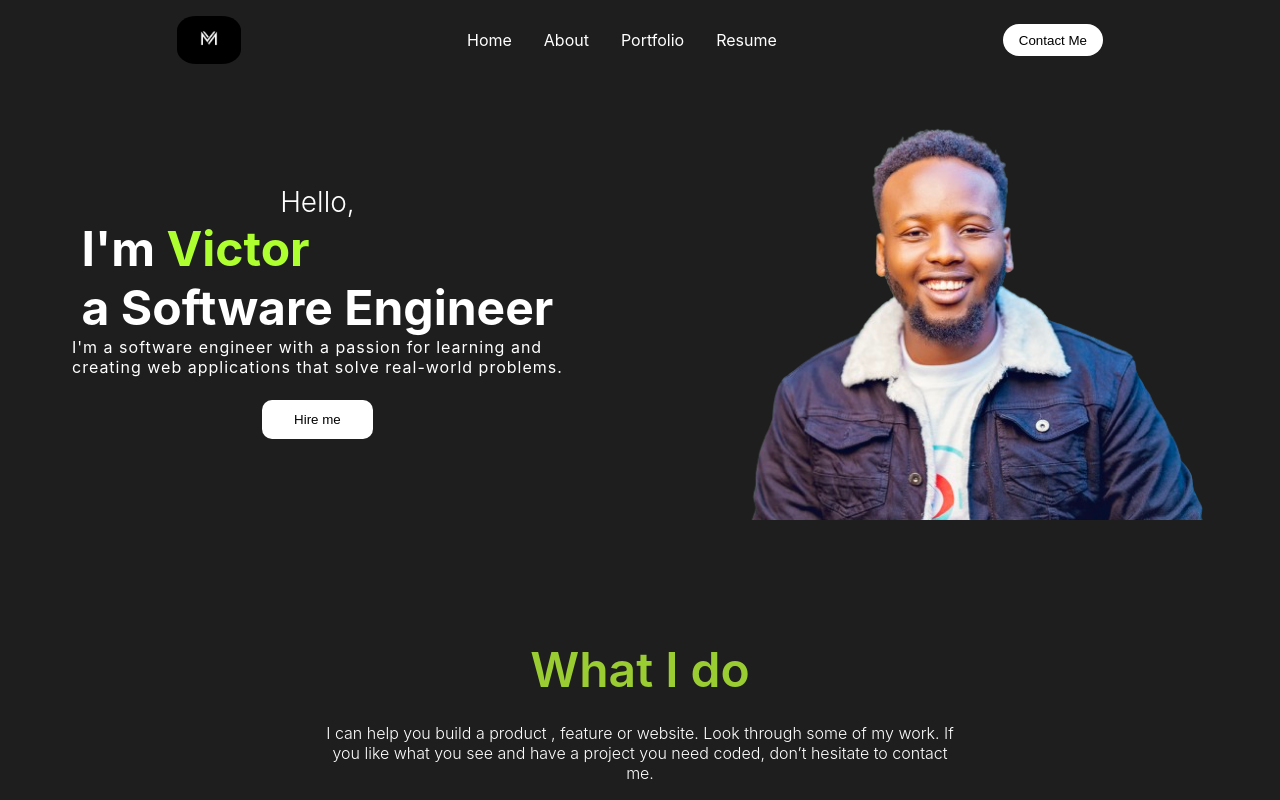
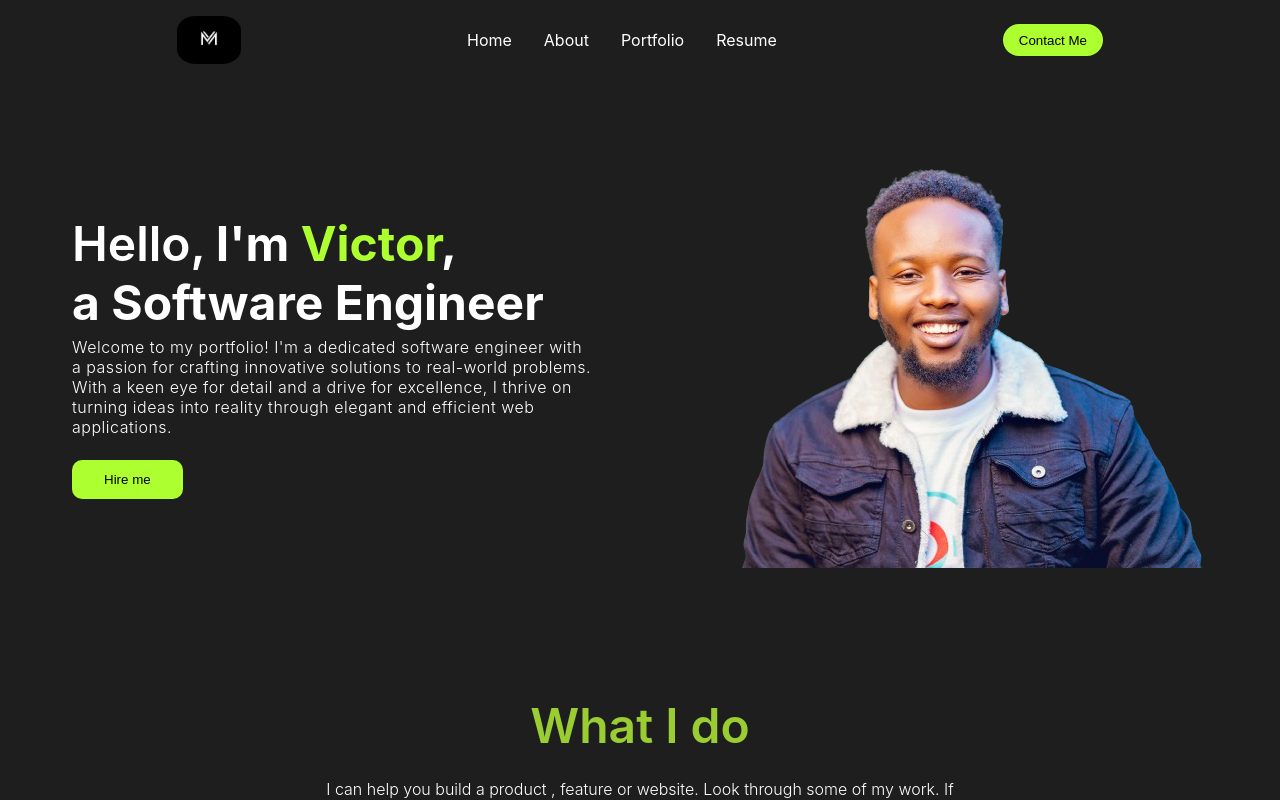
Before and after one commit to maruruis/portofolio-ian, a React (Create React App) app in the folder client/client/: page / in a window 1280 px wide. Shown: the top 800 px of the page. Built offline with nearby package versions, Linux system fonts and the light colour scheme.

Commit message:
updated all the styling

```diff
--- a/client/client/src/Components/Intro.js
+++ b/client/client/src/Components/Intro.js
@@ -7,17 +7,21 @@ export default function Intro() {
   return (
     <section id='intro'>
       <div className='intro-content'>
+        <div className='intro-text'>
           <span className='hello'>Hello,</span>
-        <span className='IntroText'>I'm <span className='introName'>Victor</span><br />
+          <span className='introText'>
+            I'm <span className='introName'>Victor</span>,<br />
             a Software Engineer
           </span>
           <p className='introPara'>
-          I'm a software engineer with a passion for learning and<br/> creating web applications that solve real-world problems.
+            Welcome to my portfolio! I'm a dedicated software engineer with a passion for crafting innovative solutions to real-world problems.
+            With a keen eye for detail and a drive for excellence, I thrive on turning ideas into reality through elegant and efficient web applications.
           </p>
           <Link>
             <button className='introBtn'>Hire me</button>
           </Link>
         </div>
+      </div>
       <img src={bg} alt='profile' className='bg-image' />
     </section>
   );
--- a/client/client/src/Css/Intro.css
+++ b/client/client/src/Css/Intro.css
@@ -3,47 +3,36 @@
   margin: 0 auto;
   overflow: hidden;
   max-width: 75rem;
-  height: 100vh;
-  position: relative;
   display: flex;
-  align-items: center;
-  justify-content: space-between;
-  top: -10rem;
+  margin-top: 5rem;
 }
 
 .bg-image {
-  position: absolute;
-  z-index: -1;
   object-fit: contain;
   height: 100%;
-  width: 50%;
+  width: 70vw;
   right: 0;
   top: 0;
   transition: opacity 0.3s ease;
 }
 
 .intro-content {
-  margin: 0;
   padding: 2rem;
   font-size: 3rem;
   font-weight: 700;
   display: flex;
-  flex-direction: column;
-  justify-content: flex-start;
-  max-width: 100vw;
-  position: relative;
-  z-index: 1;
-  align-items: flex-start;
+  justify-content: center; /* Center content horizontally */
+  align-items: center; /* Center content vertically */
 }
-.intro-content.hello{
-  text-align: left;
+
+.intro-text {
+  text-align: left; /* Align text to the left */
 }
 
 .hello {
-  text-align: left;
-  font-size: 1.75rem;
-  font-weight: 300;
-
+  font-size: 3rem;
+  font-weight: 600;
+  margin-right: 10px;
 }
 
 .introName {
@@ -52,22 +41,24 @@
 
 .introPara {
   font-size: medium;
-  font-weight: 400;
-  letter-spacing: 1px;
+  font-weight: 300;
+  letter-spacing: 0.5px;
+  margin-top: 5px;
 }
 
 .introBtn {
-  background: white;
-  margin: 1rem 0;
+  background:greenyellow;
+  margin: 1rem;
   padding: 0.75rem 2rem;
   border: none;
   border-radius: 10px;
   cursor: pointer;
   transition: background-color 0.3s ease;
+  margin-left:0;
 }
 
 .introBtn:hover {
-  background: greenyellow;
+  background:white;
 }
 
 .bg-image:hover {
--- a/client/client/src/Css/Navbar.css
+++ b/client/client/src/Css/Navbar.css
@@ -28,7 +28,7 @@
   border-bottom: 3px solid yellowgreen;
 }
 .desktopBtn{
-  background: white;
+  background: greenyellow;
   color: black;
   border: none;
   padding: 0 1rem;
@@ -37,5 +37,5 @@
   border-radius: 2rem;
 }
 .desktopBtn:hover{
-  background-color: greenyellow;
+  background-color: white;
 }
--- a/client/client/src/Css/Skills.css
+++ b/client/client/src/Css/Skills.css
@@ -7,9 +7,8 @@
     align-items: center;
     justify-content: center;
     text-align: center;
-    margin: 0 auto;
     padding: 2rem;
-    margin-top: -20rem;
+    margin-top: 3rem;
 }
 
 .skillTitle {
```
Lines whose indentation alone changed are shown as unchanged.
